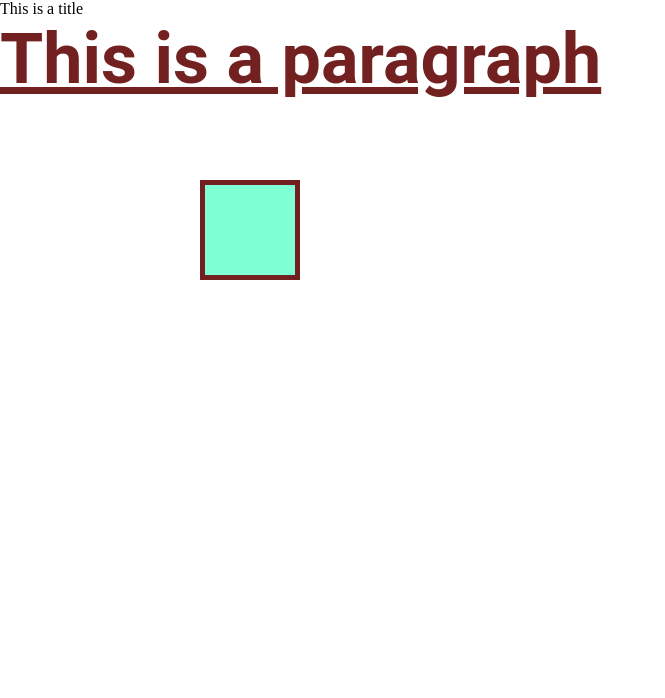
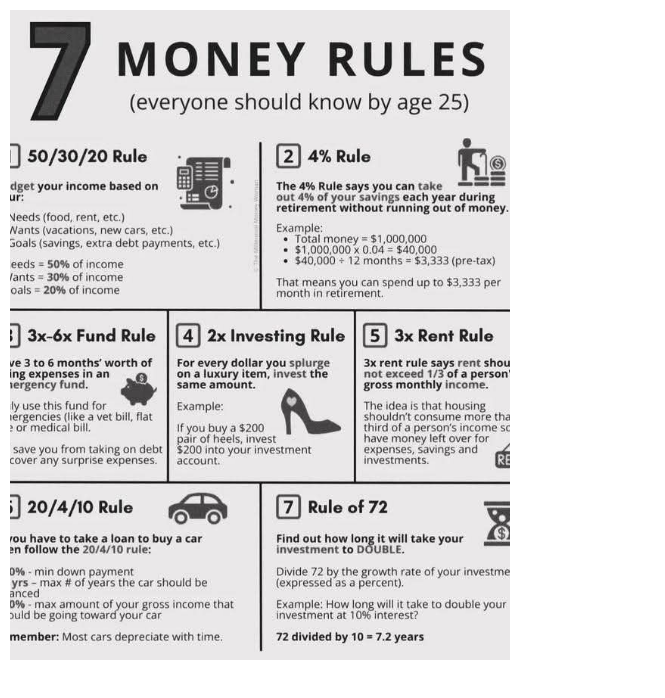
Before and after one commit to CodexPrinz/Portfolio, a plain HTML site: page html/index.html in a window 1280 px wide. Shown: the whole page, without its empty margins (0-665 px from the left). Drawn offline with Linux system fonts and the light colour scheme.

Commit message:
inserting images through css url, also tested out :hover

```diff
--- a/css/main.css
+++ b/css/main.css
@@ -1,23 +1,18 @@
-/*#main-paragraph-styling {*/
-/*    color: #722020;*/
-/*    font-family: 'Roboto', sans-serif;*/
-/*}*/
 
-.main-p {
-    color: #722020;
-    font-family: 'Roboto', sans-serif;
-    font-size: 70px;
-    font-weight: 700;
-    text-decoration: underline;
-    text-space: 100px;
+.image {
+    width: 500px;
+    height: 650px;
+    background-image: url("../images/Money rules.jpg");
+    background-size: cover;
+    background-position: center;
+    background-repeat: no-repeat;
+    margin: 10px;
+    transition: all ease-in-out 0.5s;
+
 }
 
-.test-div {
-    background-color: aquamarine;
-    width: 100px;
-    height: 100px;
-    margin-left: 200px;
-    margin-top: 80px;
-    border: #722020 solid 5px;
-    cursor: pointer;
+.image:hover {
+    background-image: url("../images/house.jpg");
+
+
 }
--- a/html/index.html
+++ b/html/index.html
@@ -1,5 +1,4 @@
 <!DOCTYPE html>
-<!doctype html>
 <html lang="en">
 <head>
     <meta charset="UTF-8">
@@ -9,9 +8,6 @@
     <link rel="stylesheet" href="../css/main.css">
 </head>
 <body>
-    <h1>This is a title</h1>
-    <p class="main-p" id="main-paragraph-styling">This is a paragraph</p>
-
-<div class="test-div"></div>
+    <div class="image"></div>
 </body>
 </html>
```
Also changed, not shown: images/Money rules.jpg (added), images/house.jpg (added).
